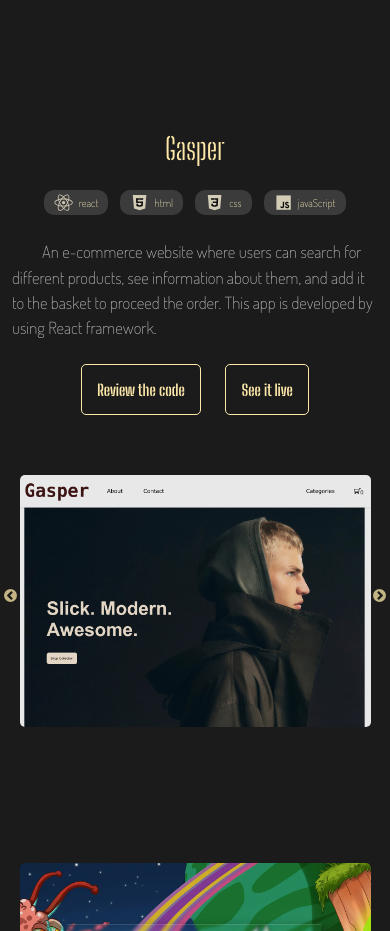
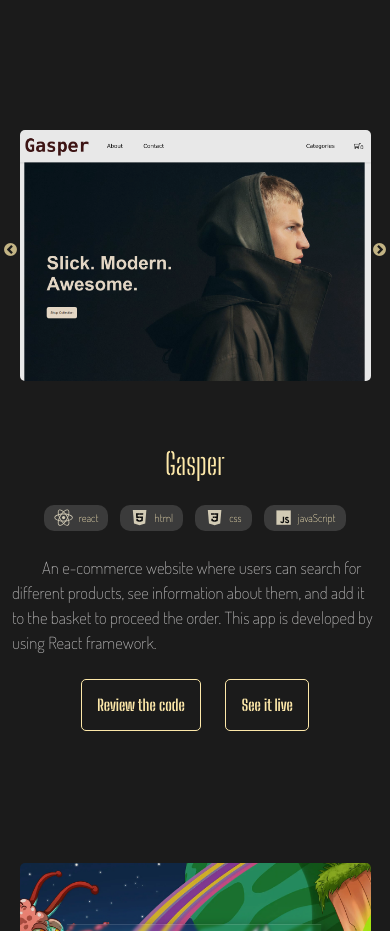
Before and after one commit to hikmat-aliyev/portfolio, a React (Vite) app: page / in a window 390 px wide. Shown: the part 4843-5774 px from the top of the page. Built offline with nearby package versions, Linux system fonts and the light colour scheme; a web font is replaced by a local one.

Commit message:
Reverse second project elements on mobile

```diff
--- a/src/Projects/Projects.css
+++ b/src/Projects/Projects.css
@@ -141,6 +141,10 @@
     flex-direction: column;
   }
 
+  .reverse {
+    flex-direction: column-reverse;
+  }
+
   .slider > img {
     width: 90vw;
     height: max-content;
--- a/src/Projects/Projects.jsx
+++ b/src/Projects/Projects.jsx
@@ -25,7 +25,6 @@ function Projects() {
       <div className='projects-container'>
 
         <div className='project-container'>
-
           <div className='project-images-container'>
             <Slider>
               <div  className='slider'>
@@ -97,8 +96,7 @@ function Projects() {
         </div>
 
 
-        <div className='project-container'>
-
+        <div className='project-container reverse'>
           <div className='project-info'>
               <h3>Gasper</h3>
               <div className='project-tools'>
@@ -173,7 +171,6 @@ function Projects() {
         </div>
 
         <div className='project-container'>
-
           <div className='project-images-container'>
             <Slider>
               <div  className='slider'>
@@ -244,7 +241,6 @@ function Projects() {
                 </a>
               </div>
           </div>
-
         </div>
 
       </div>
--- a/src/Skills/Skills.css
+++ b/src/Skills/Skills.css
@@ -53,6 +53,7 @@
 }
 
 @media (max-width: 821px) {
+
   .skills-container{
     flex-direction: column;
     align-items: center;
```
